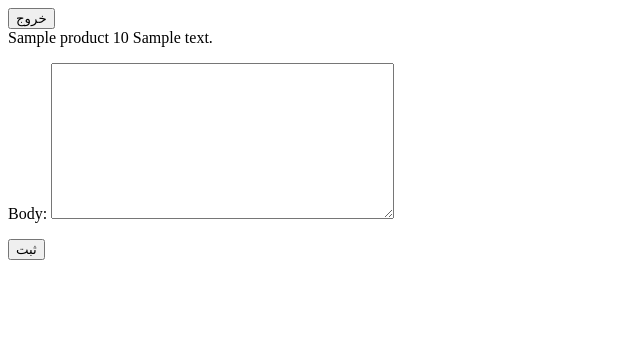
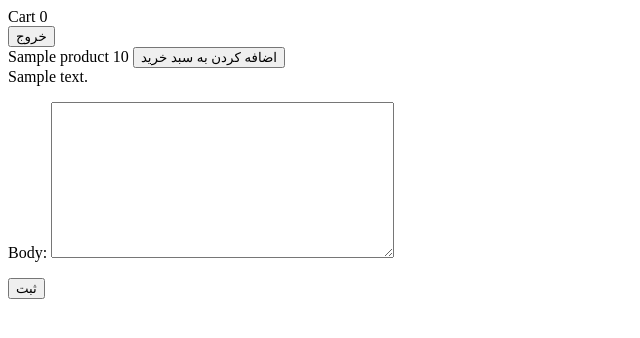
Before and after one commit to hosein-1/coffee_shop, a Django app: page /product/1/ in a window 1280 px wide. Shown: the top 338 px of the page, without its empty margins (0-640 px from the left). Run offline with Django 5.2, Linux system fonts and the light colour scheme; a user stored in the database is signed in; tables that the repository leaves empty hold one stand-in row (values such as "Sample post"); some libraries are stand-ins or nearby versions.

Commit message:
implement add to cart view with ajax

```diff
--- /dev/null
+++ b/cart/urls.py
@@ -0,0 +1,9 @@
+from django.urls import path
+
+from . import views
+
+app_name = 'cart'
+
+urlpatterns = [
+    path('add/<int:product_id>', views.add_to_cart, name='add_to_cart'),
+]
--- a/config/urls.py
+++ b/config/urls.py
@@ -24,4 +24,5 @@ urlpatterns = [
     path('accounts/', include('accounts.urls')),
     path('', include('products.urls')),
     path('', include('pages.urls')),
+    path('cart/', include('cart.urls')),
 ] + static(settings.MEDIA_URL, document_root=settings.MEDIA_ROOT)
--- a/products/templates/products/product_detail.html
+++ b/products/templates/products/product_detail.html
@@ -3,8 +3,14 @@
 {% block title %}محصولات{% endblock %}
 
 {% block content %}
-    {{ product.title }}
-    {{ product.price }}
+
+    <div>
+        {{ product.title }}
+        {{ product.price }}
+<!--        <input type="submit" id="add-to-cart" value="اضافه کردن به سبد خرید">-->
+        <button type="button" id="add-to-cart">اضافه کردن به سبد خرید</button>
+    </div>
+
     {% for comment in product.comments.all %}
         {{ comment.body }}
     {% endfor %}
@@ -20,4 +26,20 @@
         <a href="{% url 'accounts:login' %}">ورود</a>
     {% endif %}
 
+<script src="https://cdnjs.cloudflare.com/ajax/libs/jquery/3.7.1/jquery.min.js" integrity="sha512-v2CJ7UaYy4JwqLDIrZUI/4hqeoQieOmAZNXBeQyjo21dadnwR+8ZaIJVT8EE2iyI61OV8e6M8PP2/4hpQINQ/g==" crossorigin="anonymous" referrerpolicy="no-referrer"></script>
+<script>
+    $(document).ready(function(){
+        $('#add-to-cart').click(function(){
+
+            $.ajax({
+                type: 'POST',
+                url: "{% url 'cart:add_to_cart' product.id %}",
+                data: {'csrfmiddlewaretoken': '{{ csrf_token }}'},
+                success: function(data) {
+                    $('#item-count').text(data.item_count);
+                },
+            });
+        });
+    });
+</script>
 {% endblock %}
--- a/templates/base.html
+++ b/templates/base.html
@@ -8,7 +8,13 @@
 
 </head>
 <body>
-
+    <div>
+        Cart
+        {% with item_count=cart|length %}
+        <span id="item-count">{{ item_count}}</span>
+        <span id="total-price"></span>
+        {% endwith %}
+    </div>
     {% if user.is_authenticated %}
         <form method="post" action="{% url 'accounts:logout' %}">
             {% csrf_token %}
```
Also changed, not shown: cart/views.py (+24 -2 lines).
